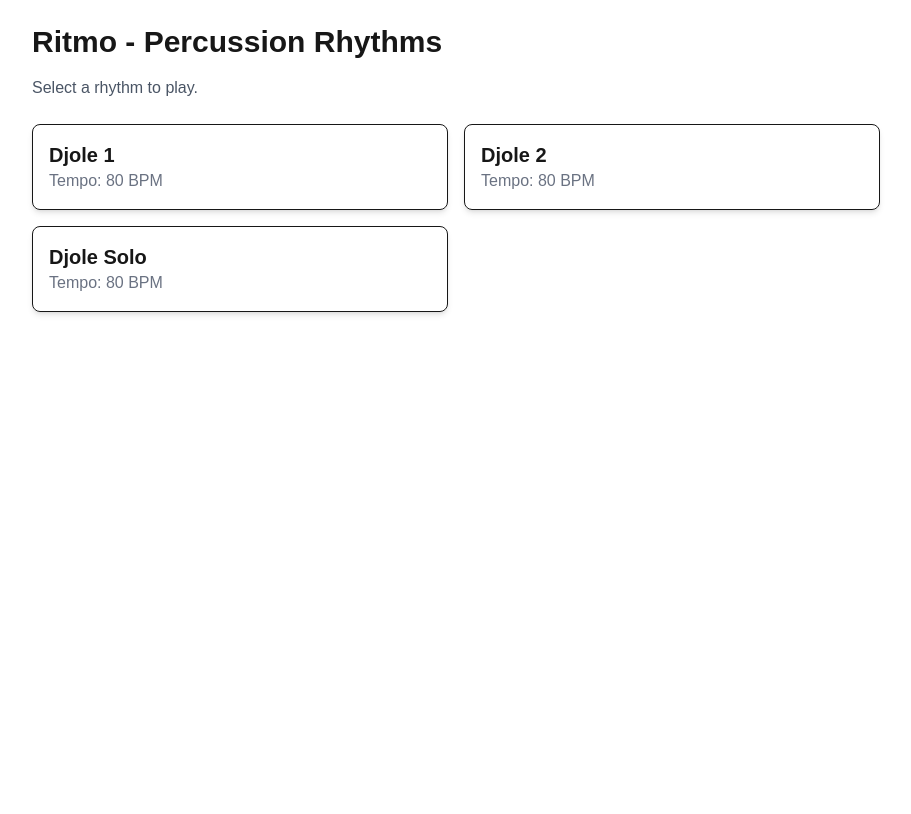
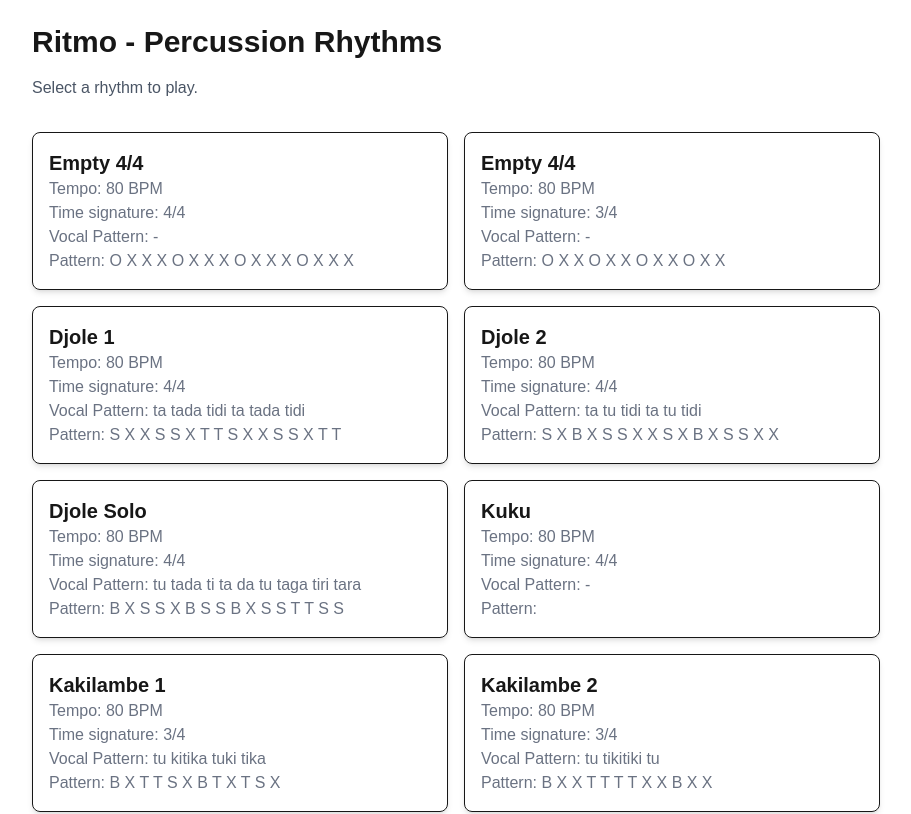
Before and after one commit to michaelgenesini/ritmo, a Next.js app: page / in a window 1280 px wide. Shown: the top 814 px of the page, without its empty margins (184-1095 px from the left). Built offline with nearby package versions, Linux system fonts and the light colour scheme; no server answers.

Commit message:
Update with more rhythms

```diff
--- /dev/null
+++ b/public/rhythms.json
@@ -0,0 +1,78 @@
+{
+  "rhythms": [
+    {
+      "name": "Empty 4/4",
+      "tempo": 80,
+      "timeSignature": "4/4",
+      "vocal_pattern": "",
+      "pattern": "O X X X O X X X O X X X O X X X",
+      "notes": ""
+    },
+    {
+      "name": "Empty 4/4",
+      "tempo": 80,
+      "timeSignature": "3/4",
+      "vocal_pattern": "",
+      "pattern": "O X X O X X O X X O X X",
+      "notes": ""
+    },
+    {
+      "name": "Djole 1",
+      "tempo": 80,
+      "timeSignature": "4/4",
+      "vocal_pattern": "ta tada tidi ta tada tidi",
+      "pattern4": "S X X S S X T T",
+      "pattern": "S X X S S X T T S X X S S X T T",
+      "notes": ""
+    },
+    {
+      "name": "Djole 2",
+      "tempo": 80,
+      "timeSignature": "4/4",
+      "vocal_pattern": "ta tu tidi ta tu tidi",
+      "pattern4": "S X B X S S X X",
+      "pattern": "S X B X S S X X S X B X S S X X",
+      "notes": ""
+    },
+    {
+      "name": "Djole Solo",
+      "tempo": 80,
+      "timeSignature": "4/4",
+      "vocal_pattern": "tu tada ti ta da tu taga tiri tara",
+      "pattern": "B X S S X B S S B X S S T T S S",
+      "notes": ""
+    },
+    {
+      "name": "Kuku",
+      "tempo": 80,
+      "timeSignature": "4/4",
+      "vocal_pattern": "",
+      "pattern": "",
+      "notes": ""
+    },
+    {
+      "name": "Kakilambe 1",
+      "tempo": 80,
+      "timeSignature": "3/4",
+      "vocal_pattern": "tu kitika tuki tika",
+      "pattern": "B X T T S X B T X T S X",
+      "notes": ""
+    },
+    {
+      "name": "Kakilambe 2",
+      "tempo": 80,
+      "timeSignature": "3/4",
+      "vocal_pattern": "tu tikitiki tu",
+      "pattern": "B X X T T T T X X B X X",
+      "notes": ""
+    },
+    {
+      "name": "Tansole",
+      "tempo": 80,
+      "timeSignature": "4/4",
+      "vocal_pattern": "",
+      "pattern": "",
+      "notes": ""
+    }
+  ]
+}
--- /dev/null
+++ b/src/components/Button.tsx
@@ -0,0 +1,14 @@
+import { PropsWithChildren } from "react";
+
+type Props = PropsWithChildren<{
+  onClick(): void;
+}>;
+
+export const Button = ({ children, onClick }: Props) => (
+  <button
+    className="mt-4 bg-blue-500 text-white px-4 py-2 rounded-lg hover:bg-blue-600 transition cursor-pointer"
+    onClick={onClick}
+  >
+    {children}
+  </button>
+);
--- /dev/null
+++ b/src/components/Note.tsx
@@ -0,0 +1,45 @@
+const Bass = () => <div className="w-4 h-4 rounded-full bg-black" />;
+
+const Tone = () => <div className="w-4 h-4 rounded-full bg-white border" />;
+
+const Slap = () => (
+  <div className="w-4 h-4 rounded-full bg-white border border-dashed" />
+);
+
+const Ghost = () => (
+  <div className="w-4 h-4 rounded-full bg-white border border-transparent" />
+);
+
+export const Note = ({ note, active }: { note: string; active: boolean }) => {
+  const activeClass = active
+    ? "scale-110" //"border border-red-500 rounded-full"
+    : ""; // "border border-transparent rounded-full";
+
+  switch (note) {
+    case "B":
+    default:
+      return (
+        <div className={activeClass}>
+          <Bass />
+        </div>
+      );
+    case "T":
+      return (
+        <div className={activeClass}>
+          <Tone />
+        </div>
+      );
+    case "S":
+      return (
+        <div className={activeClass}>
+          <Slap />
+        </div>
+      );
+    case "X":
+      return (
+        <div className={activeClass}>
+          <Ghost />
+        </div>
+      );
+  }
+};
--- a/src/pages/index.tsx
+++ b/src/pages/index.tsx
@@ -1,83 +1,9 @@
+import { Note } from "@/components/Note";
 import { useState, useEffect, useRef } from "react";
-
-interface Rhythm {
-  name: string;
-  tempo: number;
-  pattern4?: string;
-  pattern: string;
-  notes: string;
-}
-
-// Base pattern 16 notes in 4/4:
-// "O X X X O X X X O X X X O X X X"
-const rhythms: Rhythm[] = [
-  {
-    name: "Djole 1",
-    tempo: 80,
-    // ta tada tidi ta tada tidi
-    pattern4: "S X X S S X T T",
-    pattern: "S X X S S X T T S X X S S X T T",
-    notes: "A lively rhythm used in festivities.",
-  },
-  {
-    name: "Djole 2",
-    tempo: 80,
-    // ta tu tidi ta tu tidi
-    pattern4: "S X B X S S X X",
-    pattern: "S X B X S S X X S X B X S S X X",
-    notes: "A lively rhythm used in festivities.",
-  },
-  {
-    name: "Djole Solo",
-    tempo: 80,
-    // tu tada ti ta da tu taga tiri tara
-    pattern: "B X S S X B S S B X S S T T S S",
-    notes: "A lively rhythm used in festivities.",
-  },
-];
-
-const Bass = () => <div className="w-4 h-4 rounded-full bg-black" />;
-const Tone = () => <div className="w-4 h-4 rounded-full bg-white border" />;
-const Slap = () => (
-  <div className="w-4 h-4 rounded-full bg-white border border-dashed" />
-);
-const Ghost = () => (
-  <div className="w-4 h-4 rounded-full bg-white border border-transparent" />
-);
-
-const Note = ({ note, active }: { note: string; active: boolean }) => {
-  const activeClass = active
-    ? "scale-110" //"border border-red-500 rounded-full"
-    : ""; // "border border-transparent rounded-full";
-
-  switch (note) {
-    case "B":
-    default:
-      return (
-        <div className={activeClass}>
-          <Bass />
-        </div>
-      );
-    case "T":
-      return (
-        <div className={activeClass}>
-          <Tone />
-        </div>
-      );
-    case "S":
-      return (
-        <div className={activeClass}>
-          <Slap />
-        </div>
-      );
-    case "X":
-      return (
-        <div className={activeClass}>
-          <Ghost />
-        </div>
-      );
-  }
-};
+import { loadRhythms, Rhythm } from "@/utils/loadRhythms";
+import { loadSounds } from "@/utils/loadSounds";
+import { getNoteVerticalPosition } from "@/utils/getNoteVerticalPosition";
+import { Button } from "@/components/Button";
 
 interface CardProps {
   children: React.ReactNode;
@@ -95,23 +21,8 @@ function Card({ children, onClick }: CardProps) {
   );
 }
 
-interface ButtonProps {
-  children: React.ReactNode;
-  onClick: () => void;
-}
-
-function Button({ children, onClick }: ButtonProps) {
-  return (
-    <button
-      className="mt-4 bg-blue-500 text-white px-4 py-2 rounded-lg hover:bg-blue-600 transition cursor-pointer"
-      onClick={onClick}
-    >
-      {children}
-    </button>
-  );
-}
-
 export default function Ritmo() {
+  const [rhythms, setRhythms] = useState<Rhythm[]>([]);
   const [selectedRhythm, setSelectedRhythm] = useState<Rhythm | null>(null);
   const [audioContext, setAudioContext] = useState<AudioContext | null>(null);
   const [sounds, setSounds] = useState<{ [key: string]: AudioBuffer } | null>(
@@ -123,25 +34,15 @@ export default function Ritmo() {
 
   const swingRatio = 1;
 
+  const runloadSounds = loadSounds({ setAudioContext, setSounds });
+
+  useEffect(() => {
+    loadRhythms().then(setRhythms);
+  }, []);
+
   // Load sounds
   useEffect(() => {
-    const loadSounds = async () => {
-      const context = new AudioContext();
-      setAudioContext(context);
-
-      const soundNames = ["B", "S", "T"];
-      const buffers: { [key: string]: AudioBuffer } = {};
-
-      for (const name of soundNames) {
-        const response = await fetch(`/sounds/${name}.mp3`);
-        const arrayBuffer = await response.arrayBuffer();
-        buffers[name] = await context.decodeAudioData(arrayBuffer);
-      }
-
-      setSounds(buffers);
-    };
-
-    loadSounds();
+    runloadSounds();
   }, []);
 
   const scheduleNextBeat = (index: number) => {
@@ -186,13 +87,6 @@ export default function Ritmo() {
     scheduleNextBeat(0);
   };
 
-  const getVerticalPosition = (note: string) => {
-    if (note === "B") return "top-0";
-    if (note === "T") return "top-1/2 transform -translate-y-1/2";
-    if (note === "S") return "bottom-0";
-    return "hidden";
-  };
-
   const stopRhythm = () => {
     isPlayingRef.current = false;
     setCurrentBeat(0);
@@ -212,29 +106,48 @@ export default function Ritmo() {
     }
   };
 
+  const getNumberOfBeats = (rhythm: Rhythm) => {
+    switch (rhythm.timeSignature) {
+      case "4/4":
+      default:
+        return 16;
+      case "3/4":
+        return 12;
+    }
+  };
+
   return (
     <div className="p-6 max-w-4xl mx-auto">
       <h1 className="text-3xl font-bold mb-4">Ritmo - Percussion Rhythms</h1>
-      <p className="text-gray-600 mb-6">Select a rhythm to play.</p>
-      <div className="grid grid-cols-1 md:grid-cols-2 gap-4">
-        {rhythms.map((rhythm, index) => (
-          <Card key={index} onClick={() => changeSelectedRhythm(rhythm)}>
-            <h2 className="text-xl font-semibold">{rhythm.name}</h2>
-            <p className="text-gray-500">Tempo: {rhythm.tempo} BPM</p>
-          </Card>
-        ))}
-      </div>
-
+      <p className="text-gray-600 mb-4">Select a rhythm to play.</p>
+      <div className="mb-8">
         {selectedRhythm && (
           <div className="mt-6 p-4 border rounded-lg shadow-md bg-white">
             <h2 className="text-2xl font-bold">{selectedRhythm.name}</h2>
-          <p className="text-gray-600">Tempo: {selectedRhythm.tempo} BPM</p>
-          <p className="mt-4 font-mono">
-            Pattern: {selectedRhythm.pattern4 ?? selectedRhythm.pattern}
+            <p className="text-gray-500">
+              <b>Tempo:</b>
+              <br />
+              {selectedRhythm.tempo} BPM
+            </p>
+            <p className="text-gray-500">
+              <b>Time signature:</b>
+              <br />
+              {selectedRhythm.timeSignature}
+            </p>
+            <p className="text-gray-500">
+              <b>Vocal Pattern:</b>
+              <br />
+              {selectedRhythm.vocal_pattern || "-"}
+            </p>
+            <p className="text-gray-500">
+              <b>Pattern:</b>
+              <br />
+              {selectedRhythm.pattern4 ?? selectedRhythm.pattern}
             </p>
 
             <div className="relative my-24 grid grid-cols-16">
-            {Array.from({ length: 16 }).map((_, beatIndex) => {
+              {Array.from({ length: getNumberOfBeats(selectedRhythm) }).map(
+                (_, beatIndex) => {
                   const note =
                     selectedRhythm.pattern.split(" ")[
                       beatIndex % selectedRhythm.pattern.split(" ").length
@@ -258,13 +171,21 @@ export default function Ritmo() {
 
                       {/* Note */}
                       {note && (
-                    <div className={`absolute ${getVerticalPosition(note)}`}>
-                      <Note note={note} active={currentBeat === beatIndex} />
+                        <div
+                          className={`absolute ${getNoteVerticalPosition(
+                            note
+                          )}`}
+                        >
+                          <Note
+                            note={note}
+                            active={currentBeat === beatIndex}
+                          />
                         </div>
                       )}
                     </div>
                   );
-            })}
+                }
+              )}
             </div>
             <Button onClick={togglePlayRhythm}>
               {isPlayingRef.current ? "Pause" : "Play"}
@@ -272,5 +193,22 @@ export default function Ritmo() {
           </div>
         )}
       </div>
+
+      <div className="grid grid-cols-1 md:grid-cols-2 gap-4">
+        {rhythms.map((rhythm, index) => (
+          <Card key={index} onClick={() => changeSelectedRhythm(rhythm)}>
+            <h2 className="text-xl font-semibold">{rhythm.name}</h2>
+            <p className="text-gray-500">Tempo: {rhythm.tempo} BPM</p>
+            <p className="text-gray-500">
+              Time signature: {rhythm.timeSignature}
+            </p>
+            <p className="text-gray-500">
+              Vocal Pattern: {rhythm.vocal_pattern || "-"}
+            </p>
+            <p className="text-gray-500">Pattern: {rhythm.pattern}</p>
+          </Card>
+        ))}
+      </div>
+    </div>
   );
 }
--- /dev/null
+++ b/src/utils/getNoteVerticalPosition.ts
@@ -0,0 +1,6 @@
+export const getNoteVerticalPosition = (note: string) => {
+  if (note === "B") return "top-0";
+  if (note === "T") return "top-1/2 transform -translate-y-1/2";
+  if (note === "S") return "bottom-0";
+  return "hidden";
+};
--- /dev/null
+++ b/src/utils/loadRhythms.ts
@@ -0,0 +1,15 @@
+export interface Rhythm {
+  name: string;
+  tempo: number;
+  timeSignature: string;
+  vocal_pattern?: string;
+  pattern4?: string;
+  pattern: string;
+  notes: string;
+}
+
+export const loadRhythms = async (): Promise<Rhythm[]> => {
+  const response = await fetch("/rhythms.json");
+  const data = await response.json();
+  return data.rhythms;
+};
--- /dev/null
+++ b/src/utils/loadSounds.ts
@@ -0,0 +1,22 @@
+type LoadSounds = {
+  setAudioContext(context: AudioContext): void;
+  setSounds(buffers: { [key: string]: AudioBuffer }): void;
+};
+
+export const loadSounds =
+  ({ setAudioContext, setSounds }: LoadSounds) =>
+  async () => {
+    const context = new AudioContext();
+    setAudioContext(context);
+
+    const soundNames = ["B", "S", "T"];
+    const buffers: { [key: string]: AudioBuffer } = {};
+
+    for (const name of soundNames) {
+      const response = await fetch(`/sounds/${name}.mp3`);
+      const arrayBuffer = await response.arrayBuffer();
+      buffers[name] = await context.decodeAudioData(arrayBuffer);
+    }
+
+    setSounds(buffers);
+  };
```
Also changed, not shown: content/00-djole.md (deleted, +0 -6 lines), content/01-kuku.md (deleted, +0 -6 lines), package.json (+6 -6 lines), src/pages/api/hello.ts (deleted, +0 -13 lines), 1 other file (tests, documents, lock files or other folders). Lines whose indentation alone changed are shown as unchanged.
